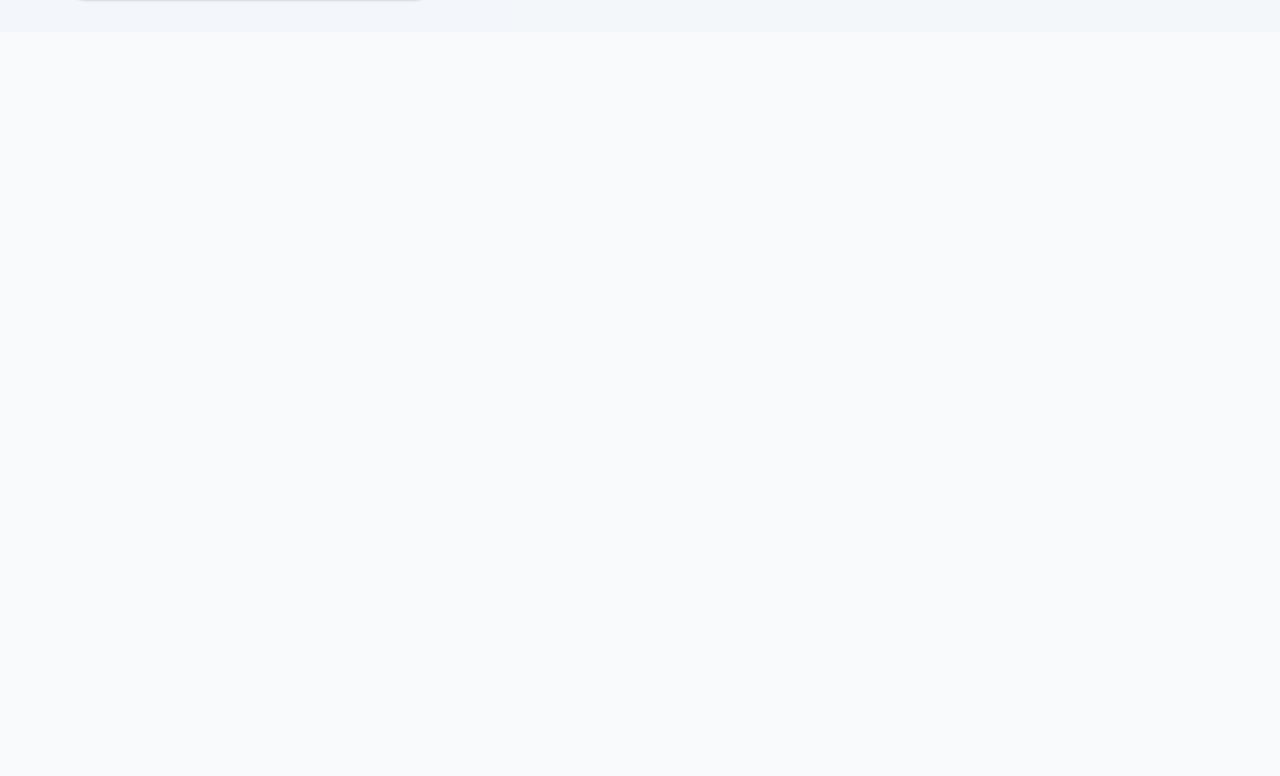
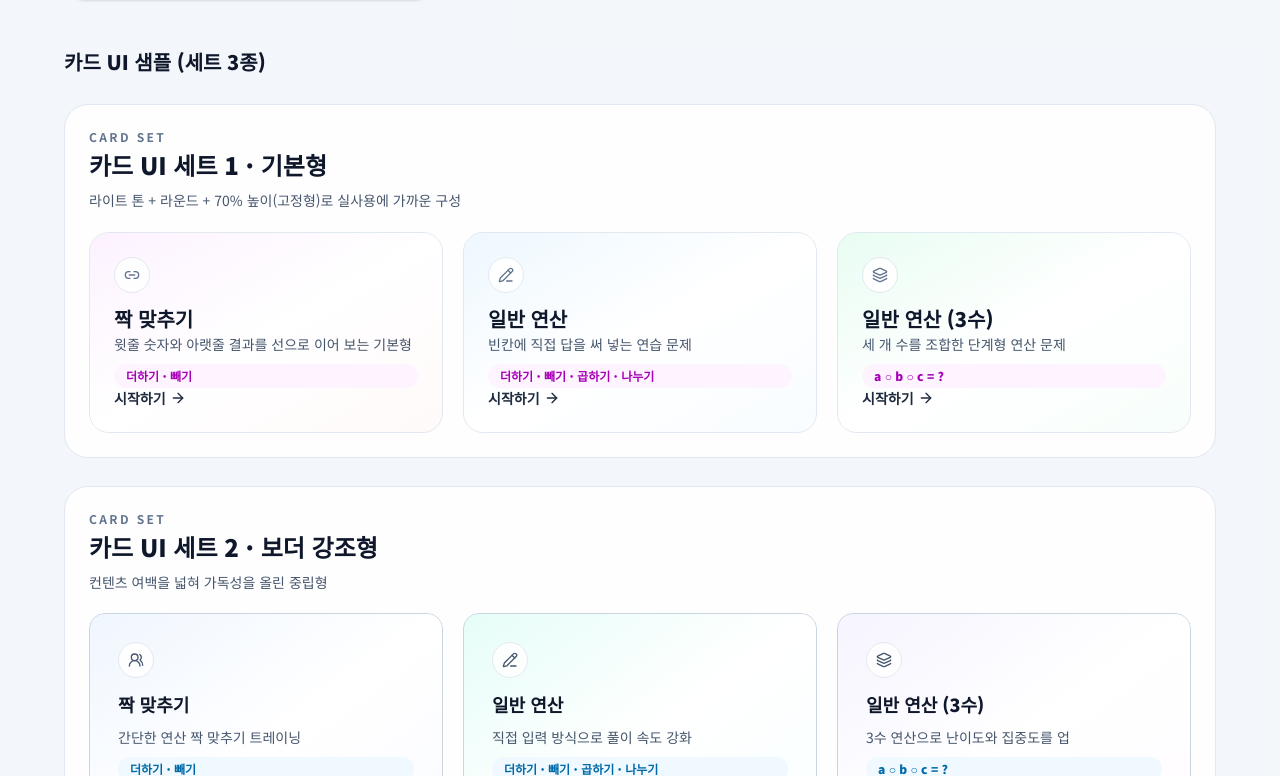
Before and after one commit to neozzzzz/mathlab, a Next.js app: page /demo-gradients in a window 1280 px wide. Shown: the part 1224-2000 px from the top of the page. Before the commit the page ends 1256 px from the top, so only its background shows below. Built offline with nearby package versions, Linux system fonts and the light colour scheme.

Commit message:
feat: demo-gradients 하단에 카드 UI 3세트 추가

```diff
--- a/src/app/demo-gradients/page.tsx
+++ b/src/app/demo-gradients/page.tsx
@@ -1,4 +1,5 @@
 import Link from "next/link";
+import { ArrowRight, Link2, PencilLine, Layers, Check, UsersRound } from "lucide-react";
 
 const GRADIENTS = [
   {
@@ -53,6 +54,111 @@ const GRADIENTS = [
   },
 ];
 
+const CARD_SETS = [
+  {
+    name: "카드 UI 세트 1 · 기본형",
+    description: "라이트 톤 + 라운드 + 70% 높이(고정형)로 실사용에 가까운 구성",
+    cardClass:
+      "rounded-[20px] border border-slate-200 bg-white p-6 transition-all duration-200 hover:-translate-y-1 hover:shadow-lg",
+    iconClass: "text-slate-500",
+    titleClass: "text-xl font-black text-slate-900",
+    descClass: "text-sm text-slate-600 leading-relaxed",
+    badgeClass: "mt-2 inline-flex items-center rounded-full px-3 py-1 text-xs font-black bg-fuchsia-50 text-fuchsia-700",
+    ctaClass: "mt-3 inline-flex items-center text-sm font-black text-slate-800",
+    items: [
+      {
+        icon: Link2,
+        title: "짝 맞추기",
+        desc: "윗줄 숫자와 아랫줄 결과를 선으로 이어 보는 기본형",
+        badge: "더하기 · 빼기",
+        iconColor: "from-fuchsia-100/80 via-white to-rose-100/30",
+      },
+      {
+        icon: PencilLine,
+        title: "일반 연산",
+        desc: "빈칸에 직접 답을 써 넣는 연습 문제",
+        badge: "더하기 · 빼기 · 곱하기 · 나누기",
+        iconColor: "from-sky-100/80 via-white to-sky-100/30",
+      },
+      {
+        icon: Layers,
+        title: "일반 연산 (3수)",
+        desc: "세 개 수를 조합한 단계형 연산 문제",
+        badge: "a ○ b ○ c = ?",
+        iconColor: "from-emerald-100/70 via-white to-emerald-100/25",
+      },
+    ],
+  },
+  {
+    name: "카드 UI 세트 2 · 보더 강조형",
+    description: "컨텐츠 여백을 넓혀 가독성을 올린 중립형",
+    cardClass:
+      "rounded-2xl border border-slate-300 bg-white/95 p-7 h-[70%] min-h-[260px] transition-all duration-200 hover:-translate-y-1 hover:shadow-md",
+    iconClass: "text-slate-600",
+    titleClass: "text-lg font-black text-slate-900",
+    descClass: "text-sm text-slate-600 leading-relaxed mt-2",
+    badgeClass: "mt-2 inline-flex items-center rounded-full px-3 py-1 text-xs font-black bg-sky-50 text-sky-700",
+    ctaClass: "mt-4 inline-flex items-center text-sm font-black text-slate-800",
+    items: [
+      {
+        icon: UsersRound,
+        title: "짝 맞추기",
+        desc: "간단한 연산 짝 맞추기 트레이닝",
+        badge: "더하기 · 빼기",
+        iconColor: "from-blue-100/60 via-white to-indigo-100/25",
+      },
+      {
+        icon: PencilLine,
+        title: "일반 연산",
+        desc: "직접 입력 방식으로 풀이 속도 강화",
+        badge: "더하기 · 빼기 · 곱하기 · 나누기",
+        iconColor: "from-teal-100/70 via-white to-cyan-100/25",
+      },
+      {
+        icon: Layers,
+        title: "일반 연산 (3수)",
+        desc: "3수 연산으로 난이도와 집중도를 업",
+        badge: "a ○ b ○ c = ?",
+        iconColor: "from-violet-100/70 via-white to-fuchsia-100/25",
+      },
+    ],
+  },
+  {
+    name: "카드 UI 세트 3 · 미니멀형",
+    description: "카드 내부 요소 밀도를 줄여 70% 높이 느낌으로 정돈",
+    cardClass:
+      "rounded-[26px] border border-slate-200 bg-white p-6 shadow-sm h-[70%] min-h-[250px] transition-all duration-200 hover:-translate-y-1 hover:shadow-lg",
+    iconClass: "text-slate-700",
+    titleClass: "text-base font-black text-slate-900",
+    descClass: "text-sm text-slate-600 leading-relaxed",
+    badgeClass: "mt-2 inline-flex items-center rounded-md px-3 py-1 text-xs font-black bg-emerald-50 text-emerald-700",
+    ctaClass: "mt-3 inline-flex items-center text-sm font-black text-slate-800",
+    items: [
+      {
+        icon: Check,
+        title: "짝 맞추기",
+        desc: "선 연결 방식으로 핵심 연산 파악",
+        badge: "더하기 · 빼기",
+        iconColor: "from-fuchsia-50 via-white to-rose-50",
+      },
+      {
+        icon: Link2,
+        title: "일반 연산",
+        desc: "반복 입력으로 실력 정착",
+        badge: "더하기 · 빼기 · 곱하기 · 나누기",
+        iconColor: "from-sky-50 via-white to-blue-50",
+      },
+      {
+        icon: Layers,
+        title: "일반 연산 (3수)",
+        desc: "3단계 계산 조합형 문제 구성",
+        badge: "a ○ b ○ c = ?",
+        iconColor: "from-emerald-50 via-white to-teal-50",
+      },
+    ],
+  },
+];
+
 export default function GradientSamplesPage() {
   return (
     <main className="min-h-screen bg-slate-100/70 py-8 px-4 sm:px-6 lg:px-8">
@@ -93,6 +199,44 @@ export default function GradientSamplesPage() {
             </article>
           ))}
         </section>
+
+        <section className="mt-12 space-y-7">
+          <h2 className="text-xl font-black text-slate-900">카드 UI 샘플 (세트 3종)</h2>
+          {CARD_SETS.map((set) => (
+            <div key={set.name} className="rounded-[24px] border border-slate-200 bg-white/95 p-5 sm:p-6">
+              <p className="text-xs tracking-[0.2em] text-slate-500 font-bold">CARD SET</p>
+              <h3 className="mt-1 text-lg sm:text-2xl font-black text-slate-900">{set.name}</h3>
+              <p className="mt-2 text-sm text-slate-600 leading-relaxed">{set.description}</p>
+              <div className="mt-5 grid gap-5 md:grid-cols-3">
+                {set.items.map((item) => {
+                  const Icon = item.icon;
+                  return (
+                    <article
+                      key={`${set.name}-${item.title}`}
+                      className={`${set.cardClass} relative overflow-hidden`}
+                    >
+                      <div
+                        className={`absolute inset-0 bg-gradient-to-br ${item.iconColor} opacity-70`}
+                      />
+                      <div className="relative flex h-full flex-col">
+                        <div className="inline-flex h-9 w-9 items-center justify-center rounded-full bg-white/90 border border-slate-200">
+                          <Icon className={`h-4 w-4 ${set.iconClass}`} strokeWidth={2} />
+                        </div>
+                        <h4 className={`mt-3 ${set.titleClass}`}>{item.title}</h4>
+                        <p className={set.descClass}>{item.desc}</p>
+                        <p className={set.badgeClass}>{item.badge}</p>
+                        <p className={`mt-auto ${set.ctaClass}`}>
+                          시작하기
+                          <ArrowRight className="w-4 h-4 ml-1" />
+                        </p>
+                      </div>
+                    </article>
+                  );
+                })}
+              </div>
+            </div>
+          ))}
+        </section>
       </div>
     </main>
   );
```
